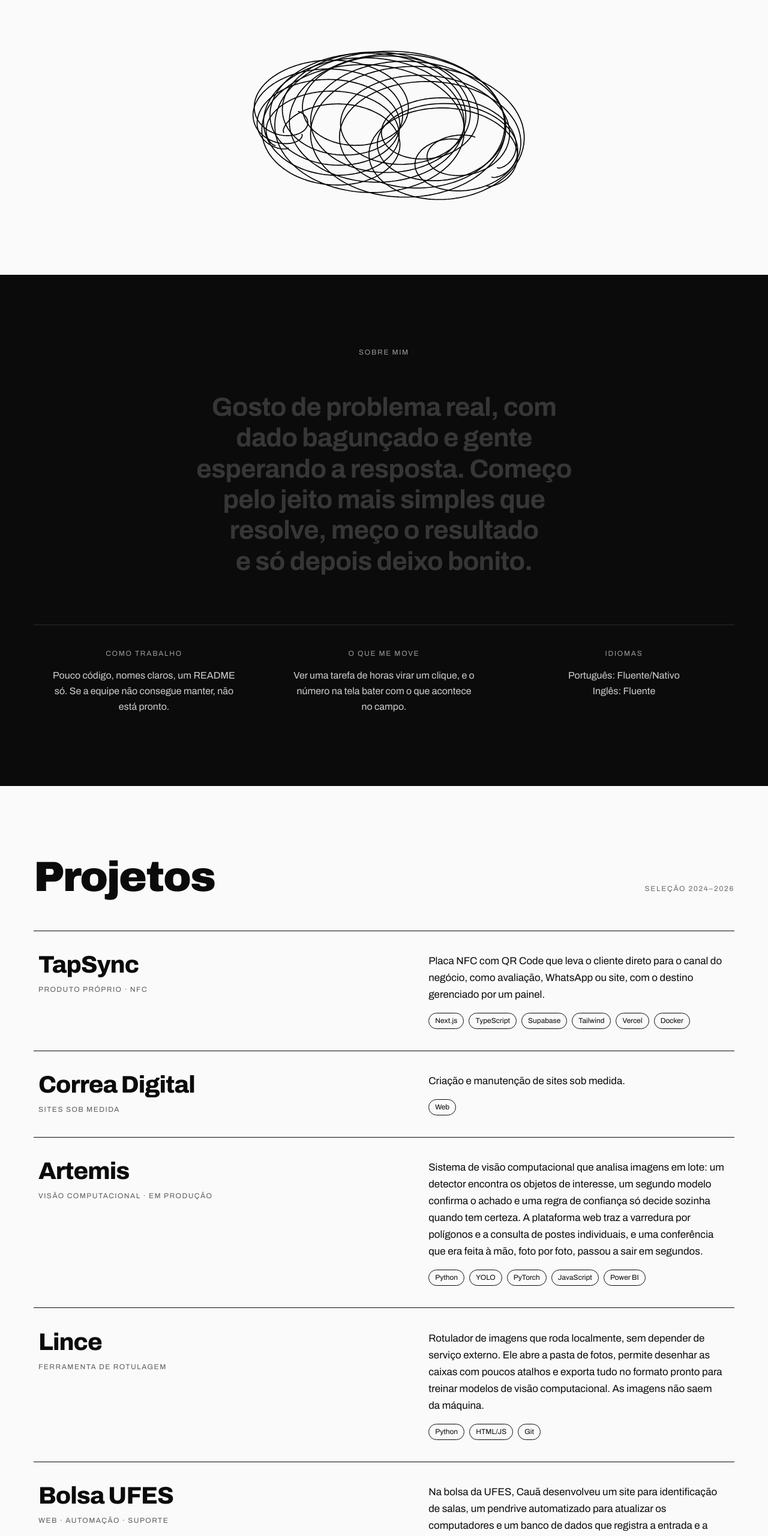
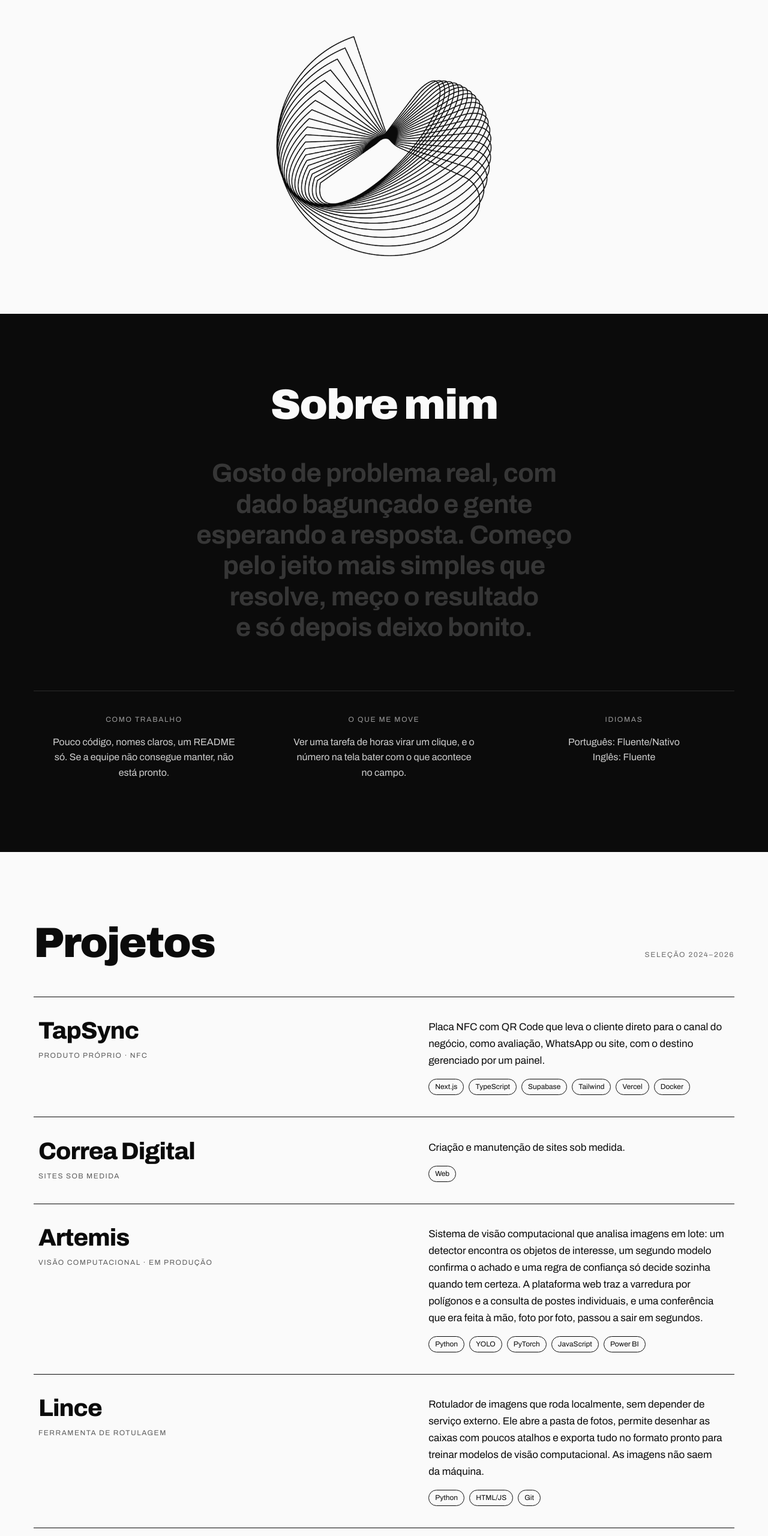
Before and after one commit to devcabo/portfolio, a plain HTML site: page frontend/index.html in a window 1280 px wide. Shown: the part 851-3411 px from the top of the page at 60% size. Drawn offline with nearby package versions, Linux system fonts and the light colour scheme; files whose address does not match are found by name.

Commit message:
Elemento gráfico com crédito, Sobre mim como título, UFES em um parágrafo, e-mail do domínio

```diff
--- a/backend/dados/conteudo.json
+++ b/backend/dados/conteudo.json
@@ -200,12 +200,8 @@
       },
       "paragrafos": [
         {
-          "pt": "Na bolsa da UFES, Cauã desenvolveu um site para identificação de salas, um pendrive automatizado para atualizar os computadores e um banco de dados que registra a entrada e a saída de cada máquina.",
-          "en": "During his scholarship at UFES, Cauã built a website for room identification, an automated USB drive to update computers and a database that tracks every machine coming in and going out."
-        },
-        {
-          "pt": "Também atuou no service desk, atendendo e resolvendo os chamados do dia a dia.",
-          "en": "He also worked on the service desk, handling and solving day-to-day tickets."
+          "pt": "Na bolsa da UFES, Cauã desenvolveu um site para identificação de salas, um pendrive automatizado para atualizar os computadores e um banco de dados que registra a entrada e a saída de cada máquina, além de atuar no service desk resolvendo os chamados do dia a dia.",
+          "en": "During his scholarship at UFES, Cauã built a website for room identification, an automated USB drive to update computers and a database that tracks every machine coming in and going out, while also working on the service desk solving day-to-day tickets."
         }
       ],
       "tags": [
@@ -340,7 +336,7 @@
     }
   ],
   "contato": {
-    "email": "contatodevcabo@gmail.com",
+    "email": "contato@devcabo.com.br",
     "github": "https://github.com/devcabo",
     "linkedin": "https://www.linkedin.com/in/devcabo/"
   }
--- a/frontend/css/estilo.css
+++ b/frontend/css/estilo.css
@@ -58,9 +58,9 @@ nav .right{display:flex;align-items:center;gap:24px}
 .scroll i{display:block;width:1px;height:40px;background:var(--black);animation:drop 1.6s ease-in-out infinite;transform-origin:top}
 @keyframes drop{0%{transform:scaleY(0)}50%{transform:scaleY(1);transform-origin:top}51%{transform-origin:bottom}100%{transform:scaleY(0);transform-origin:bottom}}
 
-/* rabisco: respiro entre o topo e o sobre */
+/* elemento gráfico: respiro entre o topo e o sobre */
 .rabisco{margin:0 auto;padding-block:24px 96px;display:flex;justify-content:center}
-.rabisco img{width:min(520px,80%);height:auto}
+.rabisco img{width:min(360px,70%);height:auto}
 
 /* seções */
 section{padding-block:120px}
@@ -72,7 +72,7 @@ section{padding-block:120px}
 .dark .label{color:var(--grey-dark)}
 .about-text{font-weight:700;font-size:var(--fs-statement);line-height:1.18;letter-spacing:-.015em;max-width:26ch;min-height:3.5em;margin:0 auto;text-align:center;text-wrap:balance}
 .about-text .w{opacity:.18;transition:opacity .2s}
-#sobre .head{justify-content:center}
+#sobre .head{justify-content:center;text-align:center}
 .facts{display:grid;grid-template-columns:repeat(auto-fit,minmax(220px,1fr));gap:32px;margin-top:80px;border-top:1px solid var(--line-dark);padding-top:32px;text-align:center}
 .facts p{margin:12px auto 0;color:#cfcfcf;max-width:34ch;font-size:16px}
 
--- a/frontend/index.html
+++ b/frontend/index.html
@@ -5,7 +5,7 @@
 <meta name="viewport" content="width=device-width,initial-scale=1,viewport-fit=cover">
 <title>Cauã Barcelos Corrêa</title>
 <meta name="description" content="Portfólio de Cauã Barcelos Corrêa: dados, visão computacional e automação.">
-<link rel="icon" type="image/svg+xml" href="img/favicon.svg">
+<link rel="icon" type="image/png" href="img/favicon.png">
 <link rel="preconnect" href="https://fonts.googleapis.com">
 <link rel="stylesheet" href="https://fonts.googleapis.com/css2?family=Archivo:wght@400;500;600;700;800;900&display=swap">
 <link rel="stylesheet" href="css/estilo.css">
@@ -32,11 +32,11 @@
   </div>
 </header>
 
-<figure class="rabisco wrap" aria-hidden="true"><img src="img/rabisco.svg" alt="" width="620" height="360" loading="lazy"></figure>
+<figure class="rabisco wrap" aria-hidden="true"><img src="img/elemento.webp" alt="" width="542" height="552" loading="lazy"></figure>
 
 <section class="dark" id="sobre">
   <div class="wrap">
-    <div class="head"><span class="label" data-en="About me">Sobre mim</span></div>
+    <div class="head"><h2 data-en="About me">Sobre mim</h2></div>
     <p class="about-text" id="about"></p>
     <div class="facts" id="facts"></div>
   </div>
@@ -61,7 +61,7 @@
       <a id="lnLinkedin" href="#" target="_blank" rel="noopener">LinkedIn ↗</a>
       <button type="button" id="copyMail" data-en="copy email">copiar e-mail</button>
     </div>
-    <footer class="label"><span>© <span id="ano"></span> <span data-c="nome"></span></span><span data-en="Handmade, in black and white.">Feito à mão, em preto e branco.</span></footer>
+    <footer class="label"><span>© <span id="ano"></span> <span data-c="nome"></span></span><span data-en="Handmade, in black and white. Illustration: &lt;a href=&quot;https://www.freepik.com&quot; target=&quot;_blank&quot; rel=&quot;noopener&quot;&gt;Freepik&lt;/a&gt;">Feito à mão, em preto e branco. Ilustração: <a href="https://www.freepik.com" target="_blank" rel="noopener">Freepik</a></span></footer>
   </div>
 </section>
 
```
Also changed, not shown: frontend/img/elemento.webp (added), frontend/img/favicon.png (added), frontend/img/favicon.svg (deleted), frontend/img/rabisco.svg (deleted).
